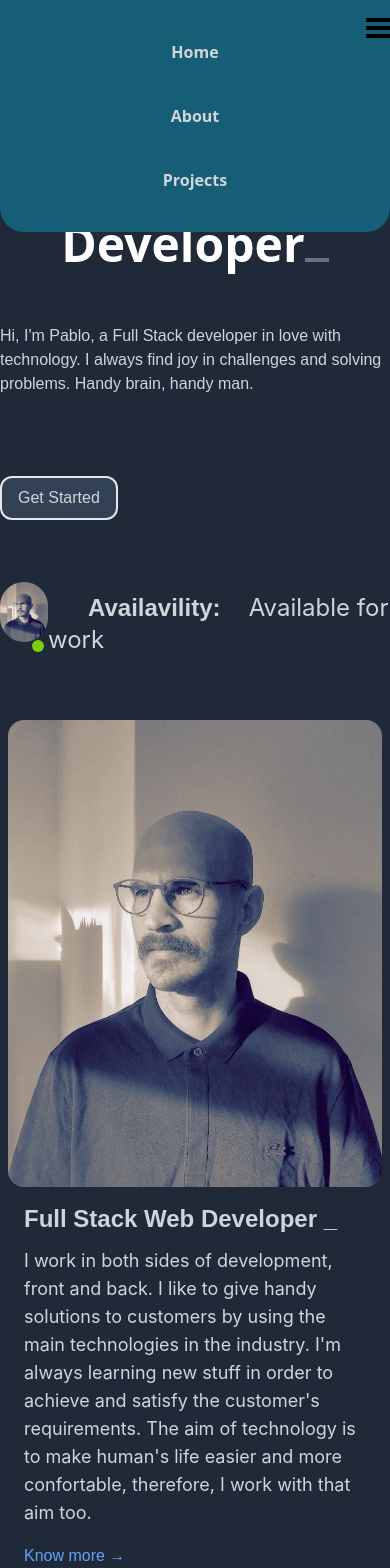
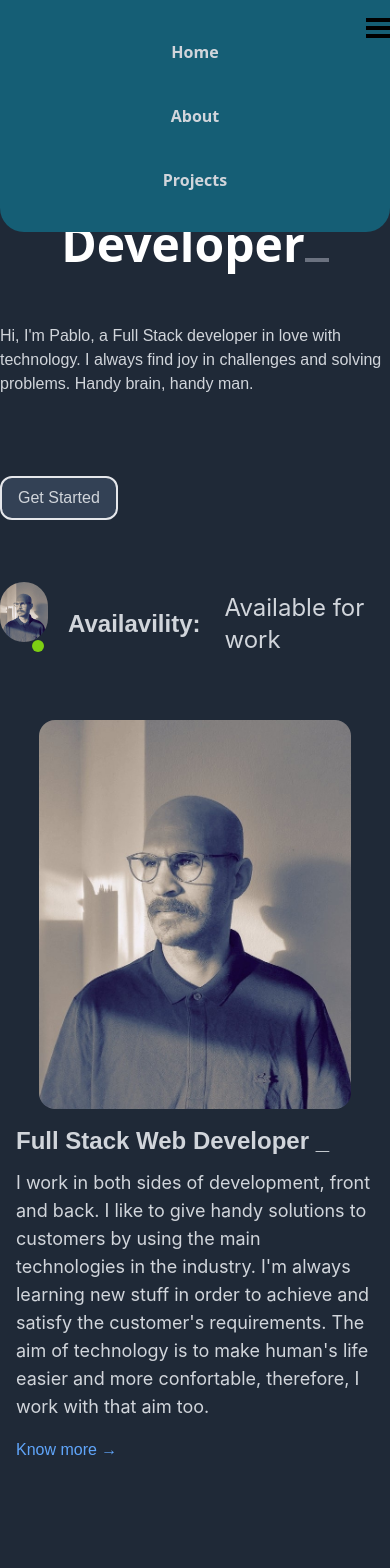
Before and after one commit to causapablo/Portfolio, a React (Create React App) app: page / in a window 390 px wide. Shown: the top 1568 px of the page. Built offline with nearby package versions, Linux system fonts and the light colour scheme.

Commit message:
Responsive behavior.

```diff
--- a/src/Components/Home/Home.jsx
+++ b/src/Components/Home/Home.jsx
@@ -33,9 +33,7 @@ const Home = () => {
                         <div className='space-y-6 mt-12 flex items-center relative'>
                             <img src={profile} alt="profile" className='rounded-full w-12' />
                             <div className='h-3 w-3 bg-[#7DCE13] absolute bottom-1 rounded-full left-8'></div>
-                            <div className=''>
-                            <p className='text-2xl font-Poppins font-bold ml-10 inline-flex'>Availavility: </p> <span className=' text-2xl font-Inter ml-6'>Available for work</span>
-                            </div>
+                            <p className='text-2xl font-Poppins font-bold ml-5 inline-flex'>Availavility: </p> <span className=' text-2xl font-Inter ml-6'>Available for work</span>
                         </div>
                     </div>
                     <div className='hidden md:inline'>
@@ -44,9 +42,9 @@ const Home = () => {
 
                 </div>
             </div>
-            <div className='mx-2 md:w-1/2 sm:mx-auto lg:grid lg:grid-cols-2 mt-16'>
-                <div>
-                    <img src={profile} alt="ProfilePicture" className='rounded-2xl' />
+            <div className='md:w-3/5 md:mx-auto lg:grid lg:grid-cols-2 mt-16'>
+                <div className='flex items-center justify-center'>
+                    <img src={profile} alt="ProfilePicture" className='rounded-2xl w-4/5' />
                 </div>
                 <div className='m-4'>
                     <h1 className='mt-4 text-2xl font-Poppins font-semibold'>Full Stack Web Developer <span>_</span></h1>
```
